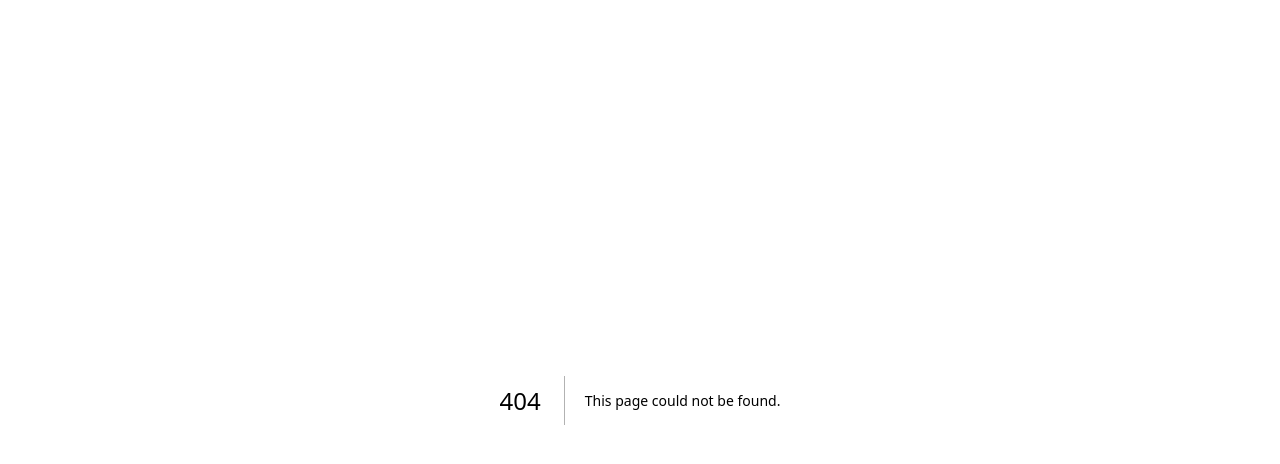
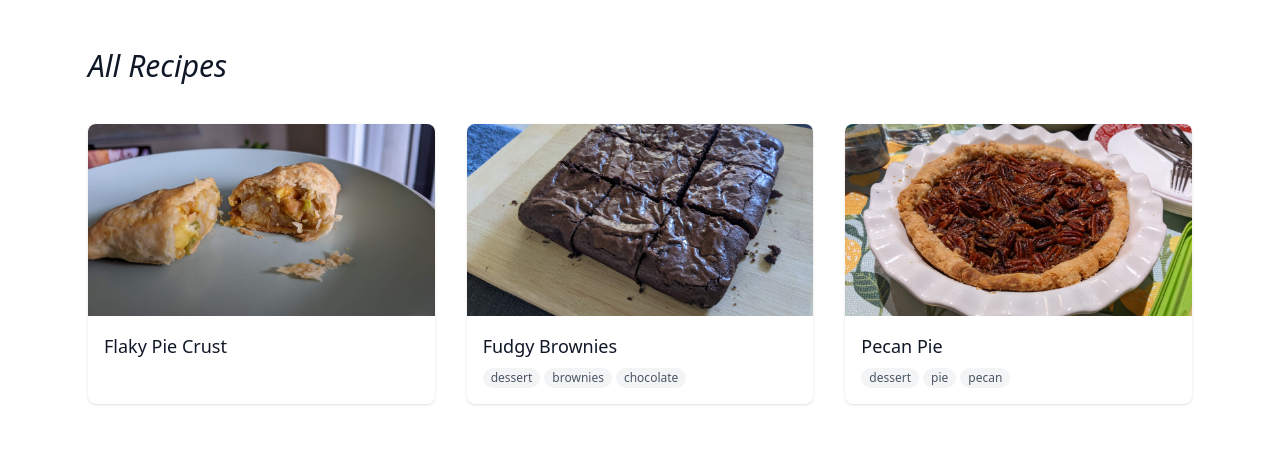
Before and after one commit to makto-toruk/recipe-architect, a Next.js app: page / in a window 1280 px wide. Before the commit this address had no page. Shown: the top 464 px of the page. Built offline with nearby package versions, Linux system fonts and the light colour scheme.

Commit message:
add static landing page with recipe grid

```diff
--- /dev/null
+++ b/app/page.tsx
@@ -0,0 +1,27 @@
+import { loadAllRecipes } from "@/utils/loadAllRecipes";
+import RecipeCard from "@/components/RecipeCard";
+
+export const metadata = {
+  title: "All Recipes | Recipe Architect",
+  description: "Browse every recipe in one place",
+};
+
+export default async function Home() {
+  const recipes = await loadAllRecipes(); // server-side, static
+
+  return (
+    <main className="min-h-screen bg-white py-12">
+      <div className="max-w-6xl mx-auto px-6">
+        <h1 className="text-3xl font-light italic mb-10 text-gray-900">
+          All Recipes
+        </h1>
+
+        <div className="grid gap-8 grid-cols-1 sm:grid-cols-2 lg:grid-cols-3">
+          {recipes.map((r) => (
+            <RecipeCard key={r.id} {...r} />
+          ))}
+        </div>
+      </div>
+    </main>
+  );
+}
```
